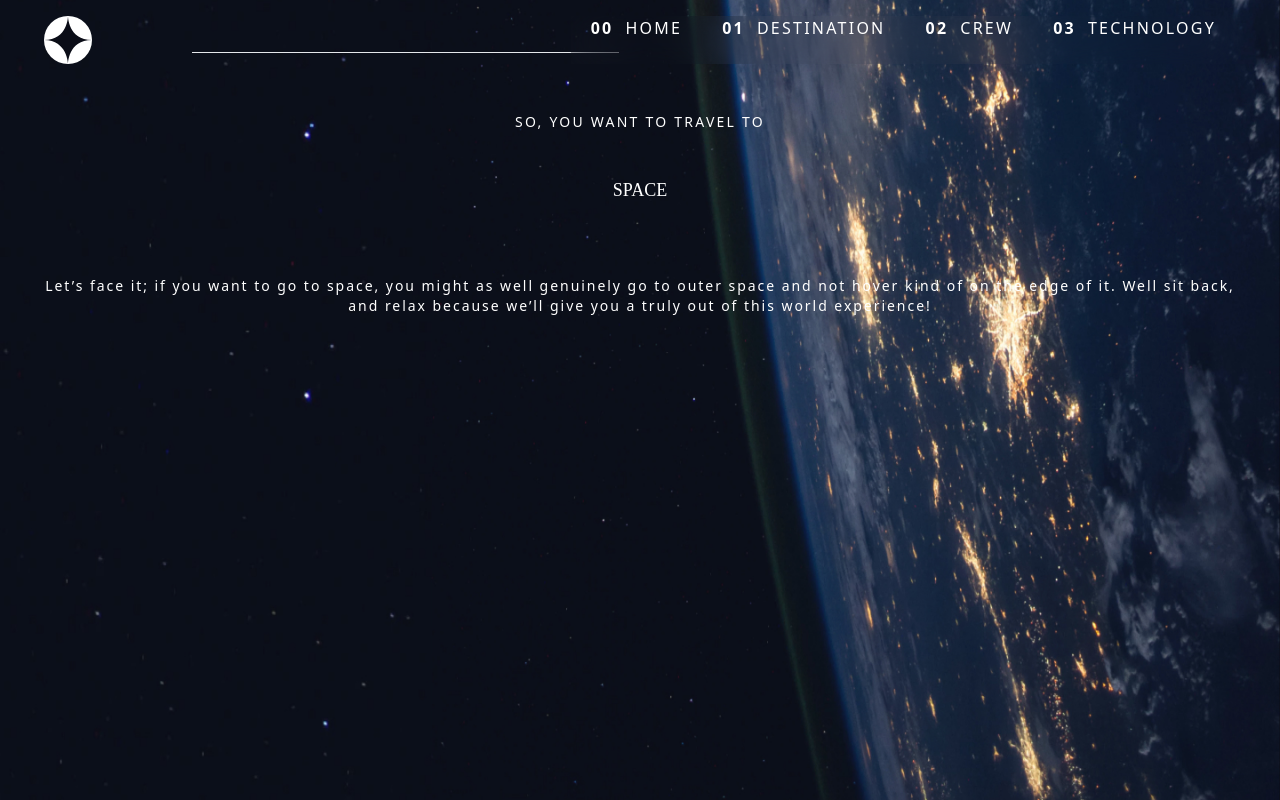
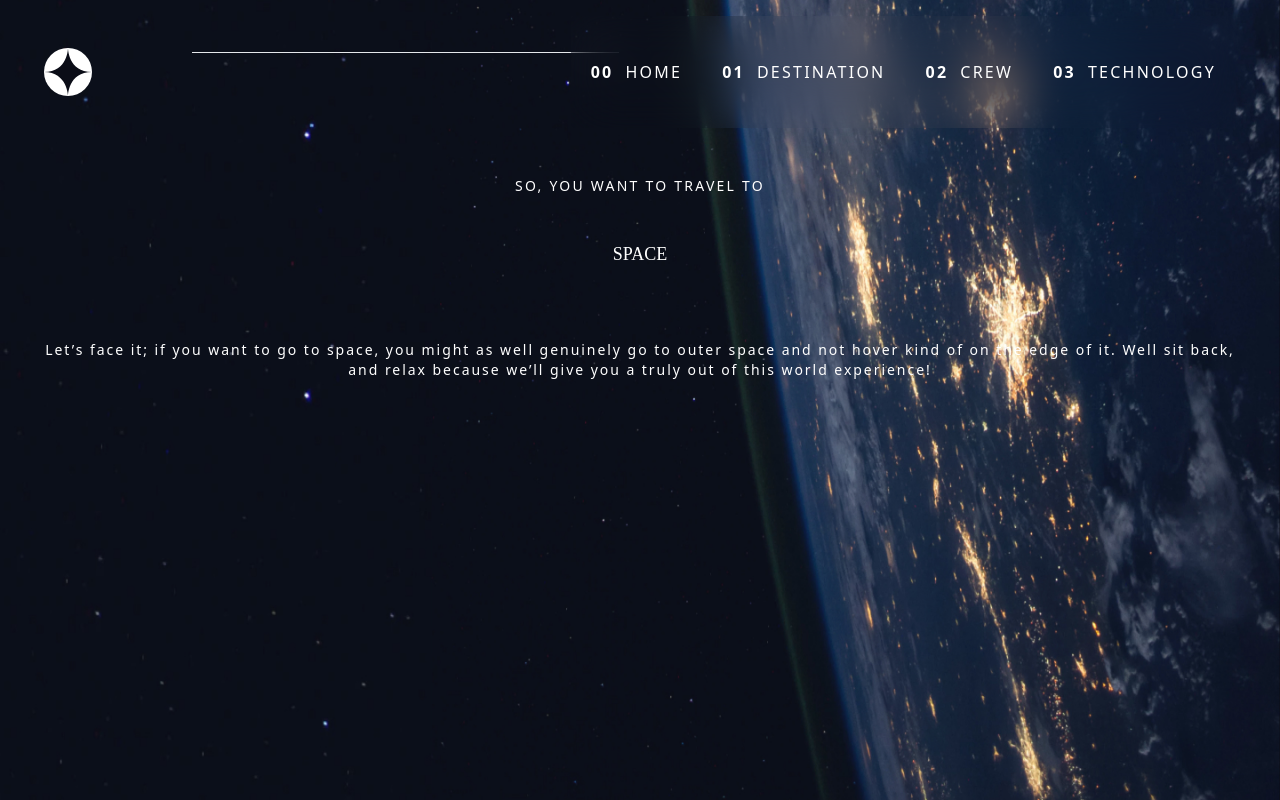
Before and after one commit to kingalingaling/space-tourism, a React (Vite) app: page / in a window 1280 px wide. Built offline with nearby package versions, Linux system fonts and the light colour scheme.

Commit message:
added menu icon

```diff
--- a/src/App.tsx
+++ b/src/App.tsx
@@ -4,7 +4,7 @@ import Header from './components/header';
 function App() {
 
   return (
-    <section className='flex flex-col bg-home-lg sm:bg-home-md md:bg-home-lg bg-no-repeat bg-cover text-[#fff] w-screen h-screen pt-4'>
+    <section className='flex flex-col bg-home-sm md:bg-home-md lg:bg-home-lg bg-no-repeat bg-cover text-[#fff] w-screen h-screen pt-4'>
       <Header />
       <Explore />
     </section>
--- a/src/components/header.tsx
+++ b/src/components/header.tsx
@@ -1,4 +1,5 @@
 import Logo from "../assets/images/icons/logo.svg";
+import Menu from "../assets/images/icons/menu.svg";
 
 const Header = () => {
   return (
@@ -11,20 +12,23 @@ const Header = () => {
         <hr className="z-1 absolute ml-auto mt-9 h-px w-1/3 pt-5" />
       </div>
 
-      <ul className="hidden sm:flex flex-row justify-center bg-opacity-60 uppercase tracking-slimmer backdrop-blur-xl backdrop-filter">
-        <li className="px-5">
+      <ul className="hidden md:flex flex-row justify-center items-center bg-opacity-60 uppercase tracking-slimmer backdrop-blur-xl backdrop-filter md:h-28">
+        <li className="mx-5 ">
           <span className="pr-3 font-semibold">00</span>Home
         </li>
-        <li className="px-5">
+        <li className="mx-5">
           <span className="pr-3 font-semibold">01</span>Destination
         </li>
-        <li className="px-5">
+        <li className="mx-5">
           <span className="pr-3 font-semibold">02</span>Crew
         </li>
-        <li className="px-5">
+        <li className="mx-5">
           <span className="pr-3 font-semibold">03</span>Technology
         </li>
       </ul>
+      <div className="flex md:hidden">
+        <img src={Menu} />
+      </div>
     </nav>
   );
 };
```
